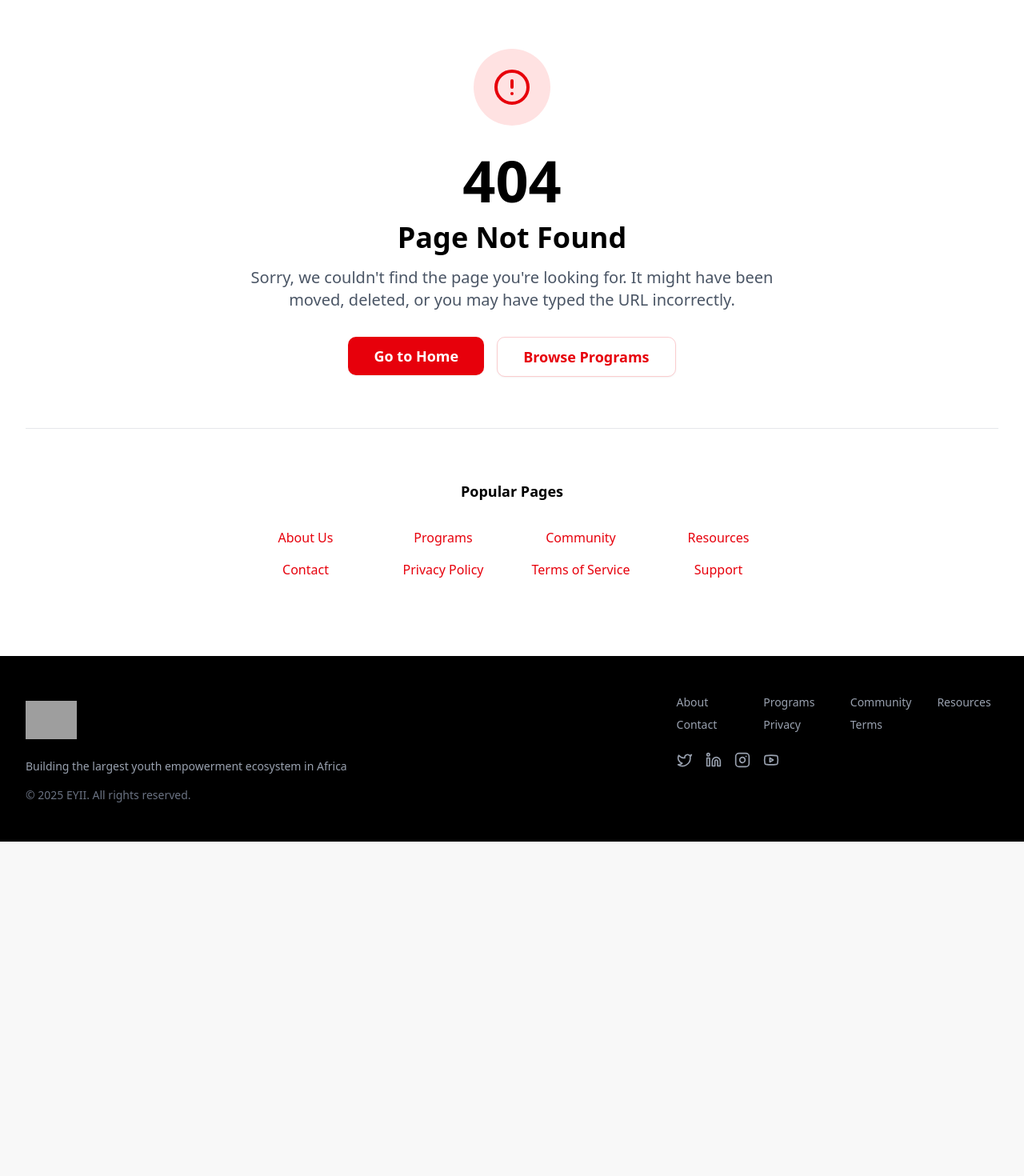
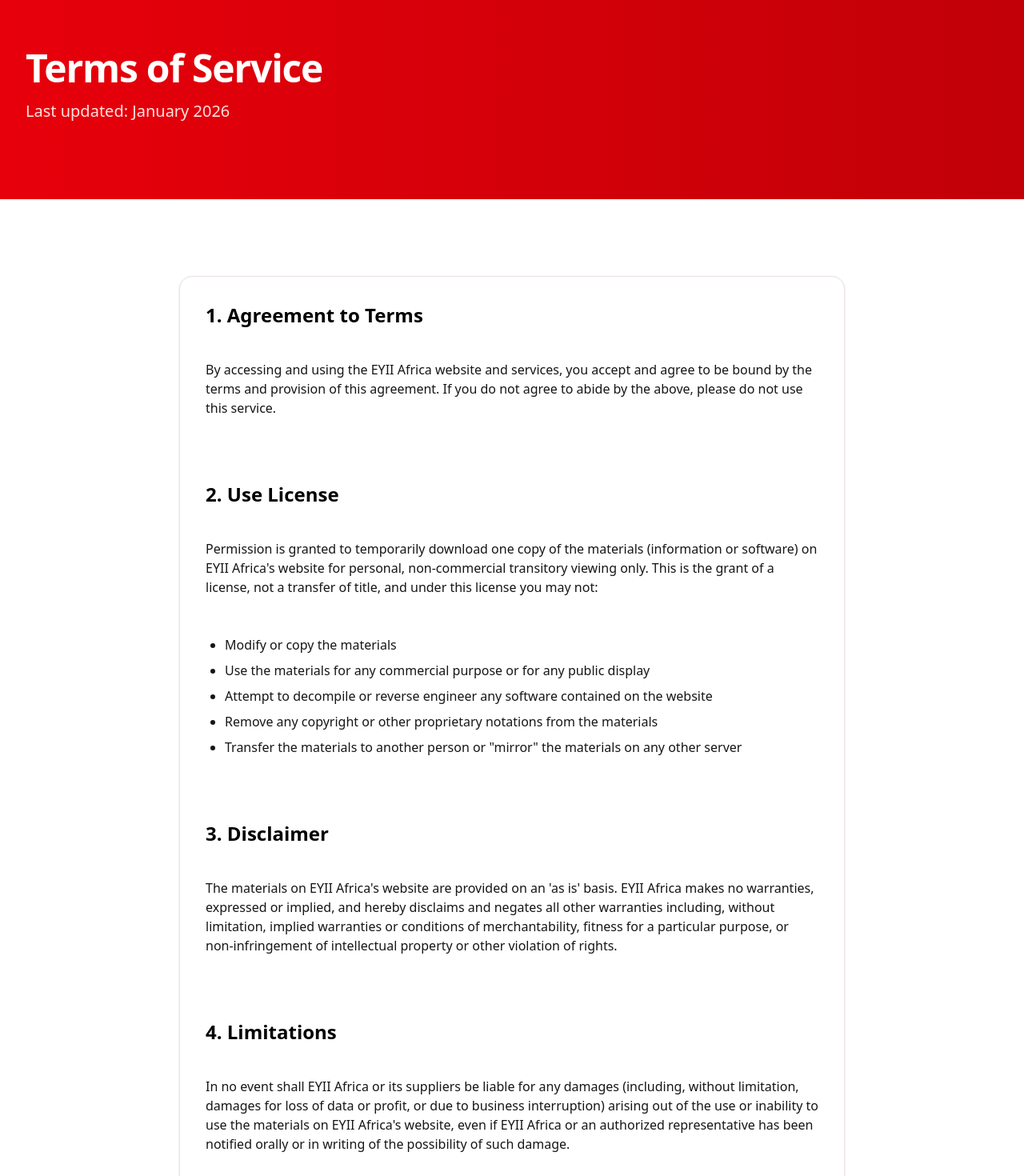
Before and after one commit to TobiWilliams001/eyii-africa, a Next.js app: page /terms in a window 1280 px wide. Before the commit this address had no page. Shown: the part 100-1570 px from the top of the page at 80% size. Before the commit the page ends 1152 px from the top, so only its background shows below. Built offline with nearby package versions, Linux system fonts and the light colour scheme; grey boxes are pictures that could not be loaded.

Commit message:
feat: add Terms of Service page

```diff
--- /dev/null
+++ b/app/terms/page.tsx
@@ -0,0 +1,138 @@
+import { Header } from "@/components/header"
+import { Footer } from "@/components/footer"
+import { Card } from "@/components/ui/card"
+
+export default function TermsPage() {
+  return (
+    <div className="flex min-h-screen flex-col bg-white">
+      <Header />
+
+      <main className="flex-grow">
+        {/* Hero Section */}
+        <section className="bg-gradient-to-r from-red-600 to-red-700 py-16 sm:py-24 text-white">
+          <div className="mx-auto max-w-7xl px-4 sm:px-6 lg:px-8">
+            <h1 className="text-4xl font-bold tracking-tight sm:text-5xl text-balance">
+              Terms of Service
+            </h1>
+            <p className="mt-4 text-xl text-red-100">
+              Last updated: January 2026
+            </p>
+          </div>
+        </section>
+
+        {/* Content Section */}
+        <section className="py-16 sm:py-24">
+          <div className="mx-auto max-w-4xl px-4 sm:px-6 lg:px-8">
+            <div className="prose prose-lg max-w-none text-gray-700">
+              <Card className="p-8">
+                <h2 className="text-2xl font-bold text-black mb-4">1. Agreement to Terms</h2>
+                <p className="mb-6">
+                  By accessing and using the EYII Africa website and services, you accept and agree to be bound by the terms
+                  and provision of this agreement. If you do not agree to abide by the above, please do not use this service.
+                </p>
+
+                <h2 className="text-2xl font-bold text-black mb-4 mt-8">2. Use License</h2>
+                <p className="mb-6">
+                  Permission is granted to temporarily download one copy of the materials (information or software) on EYII
+                  Africa's website for personal, non-commercial transitory viewing only. This is the grant of a license, not
+                  a transfer of title, and under this license you may not:
+                </p>
+                <ul className="list-disc pl-6 mb-6 space-y-2">
+                  <li>Modify or copy the materials</li>
+                  <li>Use the materials for any commercial purpose or for any public display</li>
+                  <li>Attempt to decompile or reverse engineer any software contained on the website</li>
+                  <li>Remove any copyright or other proprietary notations from the materials</li>
+                  <li>Transfer the materials to another person or "mirror" the materials on any other server</li>
+                </ul>
+
+                <h2 className="text-2xl font-bold text-black mb-4 mt-8">3. Disclaimer</h2>
+                <p className="mb-6">
+                  The materials on EYII Africa's website are provided on an 'as is' basis. EYII Africa makes no warranties,
+                  expressed or implied, and hereby disclaims and negates all other warranties including, without limitation,
+                  implied warranties or conditions of merchantability, fitness for a particular purpose, or non-infringement
+                  of intellectual property or other violation of rights.
+                </p>
+
+                <h2 className="text-2xl font-bold text-black mb-4 mt-8">4. Limitations</h2>
+                <p className="mb-6">
+                  In no event shall EYII Africa or its suppliers be liable for any damages (including, without limitation,
+                  damages for loss of data or profit, or due to business interruption) arising out of the use or inability
+                  to use the materials on EYII Africa's website, even if EYII Africa or an authorized representative has
+                  been notified orally or in writing of the possibility of such damage.
+                </p>
+
+                <h2 className="text-2xl font-bold text-black mb-4 mt-8">5. Accuracy of Materials</h2>
+                <p className="mb-6">
+                  The materials appearing on EYII Africa's website could include technical, typographical, or photographic errors.
+                  EYII Africa does not warrant that any of the materials on its website are accurate, complete, or current.
+                  EYII Africa may make changes to the materials contained on its website at any time without notice.
+                </p>
+
+                <h2 className="text-2xl font-bold text-black mb-4 mt-8">6. Links</h2>
+                <p className="mb-6">
+                  EYII Africa has not reviewed all of the sites linked to its website and is not responsible for the contents
+                  of any such linked site. The inclusion of any link does not imply endorsement by EYII Africa of the site. Use
+                  of any such linked website is at the user's own risk.
+                </p>
+
+                <h2 className="text-2xl font-bold text-black mb-4 mt-8">7. Modifications</h2>
+                <p className="mb-6">
+                  EYII Africa may revise these terms of service for its website at any time without notice. By using this website,
+                  you are agreeing to be bound by the then current version of these terms of service.
+                </p>
+
+                <h2 className="text-2xl font-bold text-black mb-4 mt-8">8. Governing Law</h2>
+                <p className="mb-6">
+                  These terms and conditions are governed by and construed in accordance with the laws of Nigeria, and you
+                  irrevocably submit to the exclusive jurisdiction of the courts in that location.
+                </p>
+
+                <h2 className="text-2xl font-bold text-black mb-4 mt-8">9. User Responsibilities</h2>
+                <p className="mb-4">As a user of our website and services, you agree to:</p>
+                <ul className="list-disc pl-6 mb-6 space-y-2">
+                  <li>Provide accurate and complete information</li>
+                  <li>Maintain the confidentiality of your account credentials</li>
+                  <li>Not engage in unauthorized access or use of the website</li>
+                  <li>Not violate any applicable laws or regulations</li>
+                  <li>Not transmit malware or harmful code</li>
+                  <li>Respect the intellectual property rights of others</li>
+                </ul>
+
+                <h2 className="text-2xl font-bold text-black mb-4 mt-8">10. Intellectual Property</h2>
+                <p className="mb-6">
+                  All content on the EYII Africa website, including text, graphics, logos, images, and software, is the property
+                  of EYII Africa or its content suppliers and is protected by international copyright laws. Unauthorized use is
+                  prohibited.
+                </p>
+
+                <h2 className="text-2xl font-bold text-black mb-4 mt-8">11. Limitation of Liability</h2>
+                <p className="mb-6">
+                  To the maximum extent permitted by law, EYII Africa shall not be liable for any indirect, incidental, special,
+                  consequential, or punitive damages resulting from your use or inability to use the website or services.
+                </p>
+
+                <h2 className="text-2xl font-bold text-black mb-4 mt-8">12. Termination</h2>
+                <p className="mb-6">
+                  EYII Africa reserves the right to terminate or suspend your access to the website and services, in whole or
+                  in part, for any reason without notice or liability if we believe you have violated these Terms of Service.
+                </p>
+
+                <h2 className="text-2xl font-bold text-black mb-4 mt-8">13. Contact Us</h2>
+                <p className="mb-6">
+                  If you have questions about these Terms of Service, please contact us at:
+                </p>
+                <div className="bg-gray-50 p-4 rounded-lg border border-gray-200">
+                  <p className="font-bold text-black mb-2">EYII Africa</p>
+                  <p className="text-gray-600">Email: info@eyii.africa</p>
+                  <p className="text-gray-600">Location: Lagos, Nigeria</p>
+                </div>
+              </Card>
+            </div>
+          </div>
+        </section>
+      </main>
+
+      <Footer />
+    </div>
+  )
+}
```
